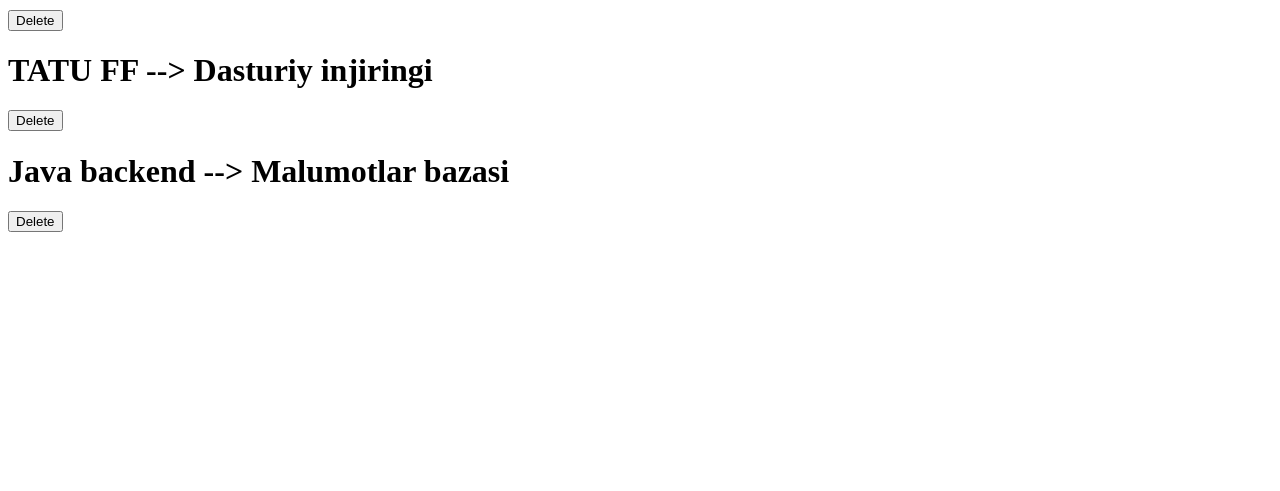
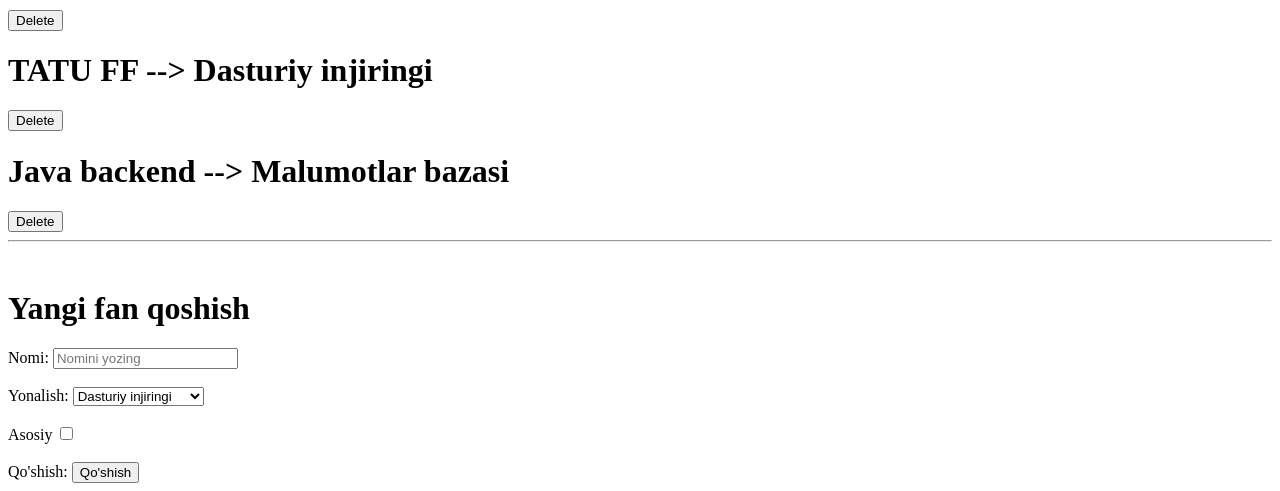
Before and after one commit to abduvaliyevsalohiddin/Universitet, a Django app: page /hamma_fanlar/ in a window 1280 px wide. Shown: the part 445-936 px from the top of the page. Before the commit the page ends 677 px from the top, so only its background shows below. Run offline with Django 4.2, Linux system fonts and the light colour scheme; data comes from the database, SQL or seed files in the repository; both versions use the stored data as it was after the commit.

Commit message:
Fanlarga yangi fan qo'shish

```diff
--- a/malumot/views.py
+++ b/malumot/views.py
@@ -20,12 +20,19 @@
 
 
 def hamma_fanlar(request):
+    if request.method == 'POST':
+        Fan.objects.create(
+            nom=request.POST.get("nom"),
+            yonalish=Yonalish.objects.get(id=request.POST.get("yonalish")),
+            asosiy=request.POST.get("asosiy") == "on",
+        )
     soz = request.GET.get("qidirish_sozi")
     natija = Fan.objects.all()
     if soz:
         natija = natija.filter(nom__contains=soz)
     content = {
-        "fanlar": natija
+        "fanlar": natija,
+        "yonalishlar": Yonalish.objects.all()
     }
     return render(request, "hamma_fanlar.html", content)
 
--- a/templates/hamma_fanlar.html
+++ b/templates/hamma_fanlar.html
@@ -6,7 +6,7 @@
 </head>
 <body>
 
-<h1>Tizimdagi hamma fanlar ro'yhati </h1>
+    <h1>Tizimdagi hamma fanlar ro'yhati </h1>
     <br>
     <hr>
     <form method="get">
@@ -21,5 +21,30 @@
         <button>Delete</button>
     </a>
     {% endfor %}
+    <br>
+    <hr>
+    <br>
+    <h1>Yangi fan qoshish</h1>
+    <form method="post">{% csrf_token %}
+        <label>Nomi:</label>
+        <input type="text" placeholder="Nomini yozing" name="nom">
+        <br>
+        <br>
+        <label>Yonalish:</label>
+        <select name="yonalish" >
+            {% for yonalish in yonalishlar %}
+            <option value="{{yonalish.id}}">{{yonalish.nom}}</option>
+            {% endfor %}
+        </select>
+        <br>
+        <br>
+        <label>Asosiy</label>
+        <input type="checkbox" name="asosiy">
+        <br>
+        <br>
+        <label>Qo'shish:</label>
+        <button>Qo'shish</button>
+    </form>
+
 </body>
 </html>
```
Also changed, not shown: db.sqlite3.
